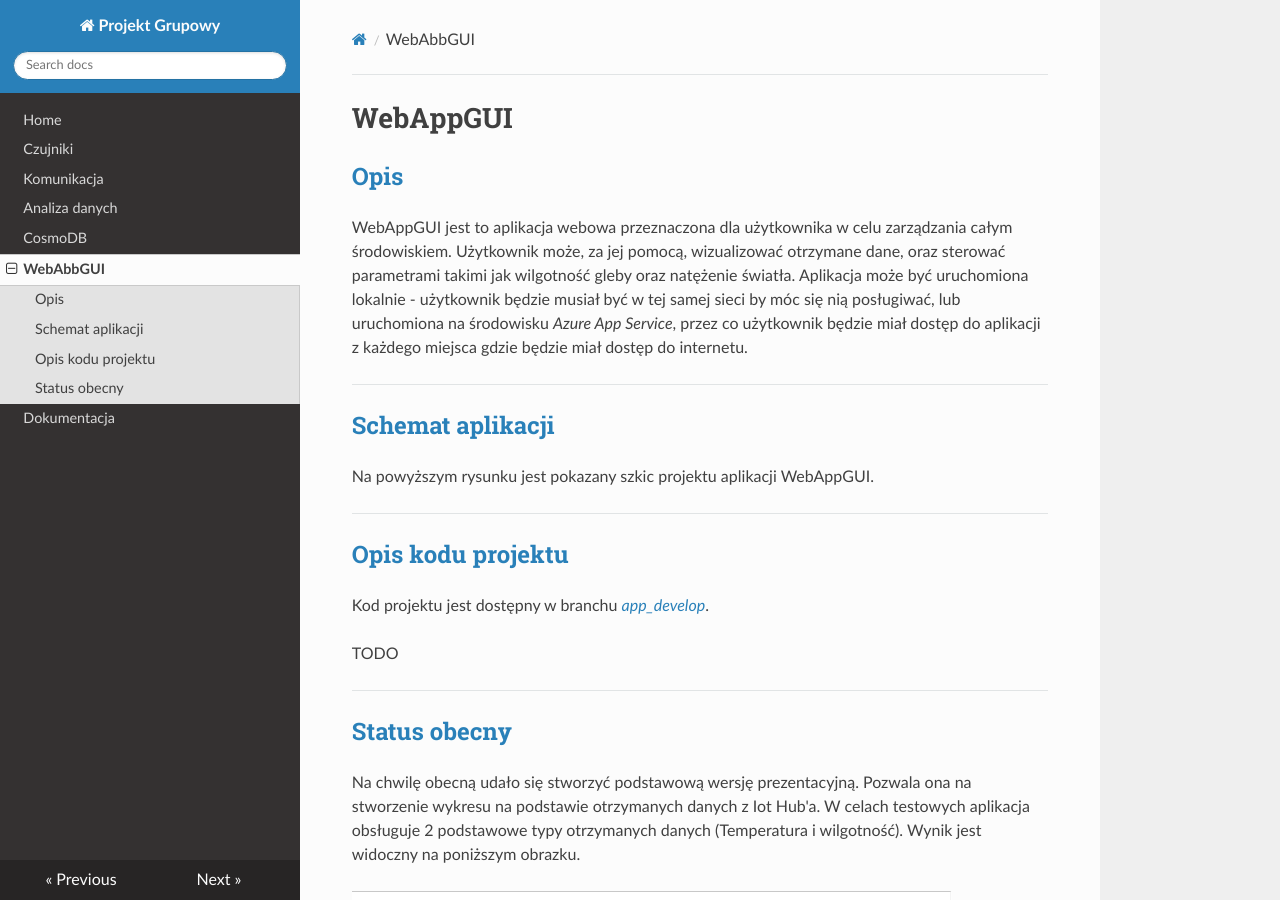
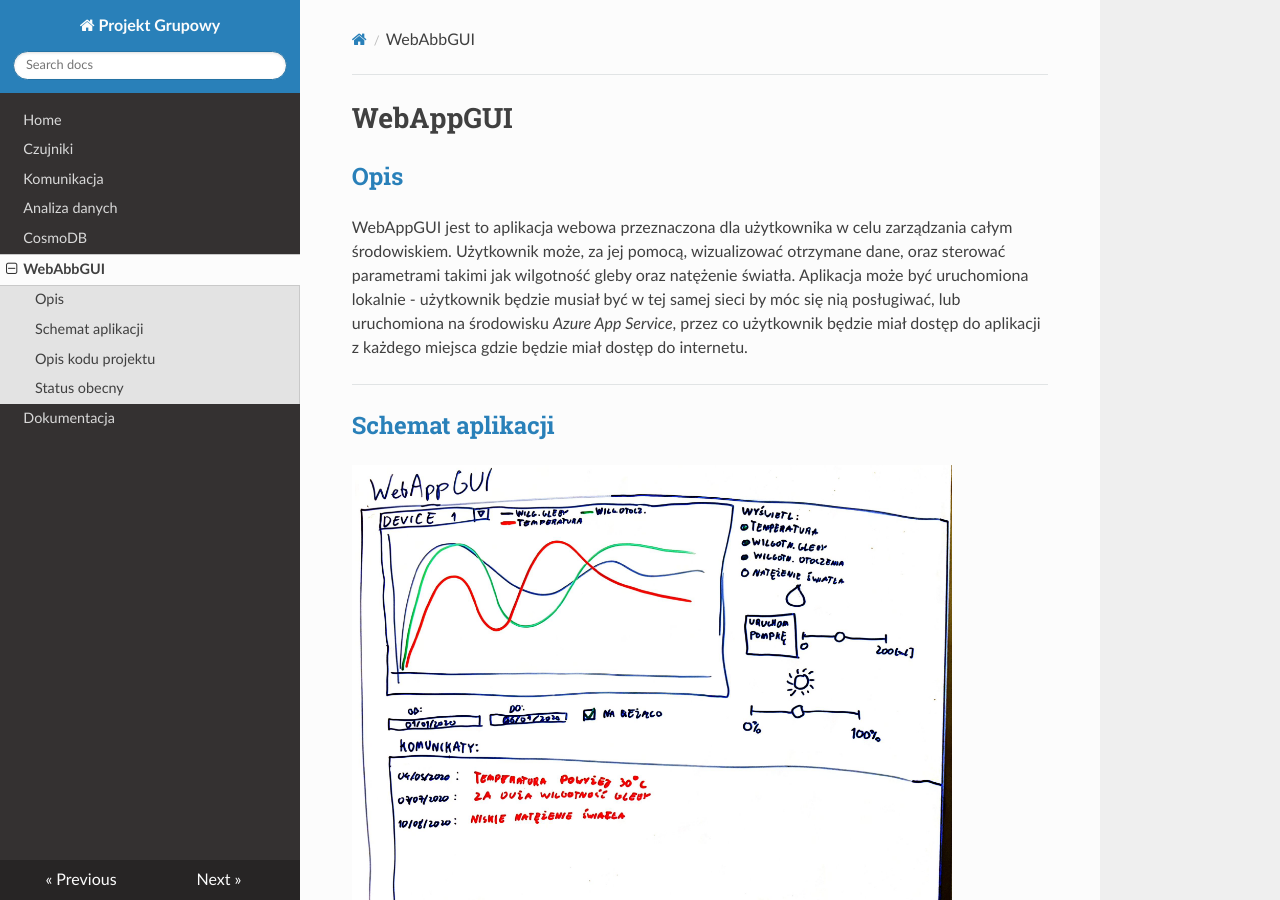
Before and after one commit to Kankarollo/IoTAzurePi, an MkDocs documentation site: the page built from docs/webAppGUI.md, in a window 1280 px wide and 900 px high. Built offline with MkDocs 1.6.1, drawn with Linux system fonts in a browser that asks for light colours; nearby versions of some CDN libraries.

Commit message:
Added schematWebAbbGUI.png to documentation.

```diff
--- a/docs/webAppGUI.md
+++ b/docs/webAppGUI.md
@@ -9,7 +9,7 @@ WebAppGUI jest to aplikacja webowa przeznaczona dla użytkownika w celu zarządz
 -----------------------
 ## [Schemat aplikacji](#schemat-aplikacji)
 
-
+<img src="../media/szkicWebAppGUI.PNG" alt="drawing" width="600" height="600"/>
 
 Na powyższym rysunku jest pokazany szkic projektu aplikacji WebAppGUI.
 
```
